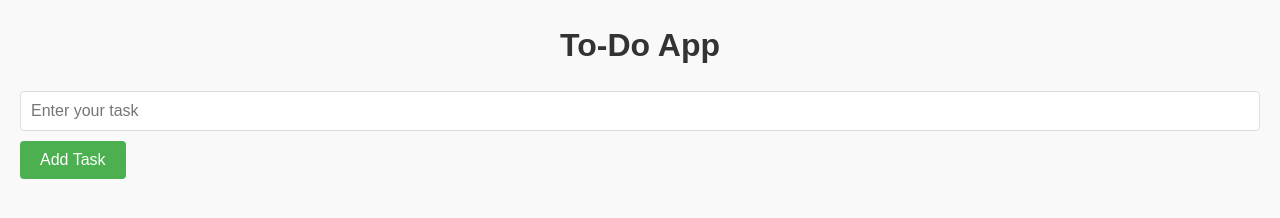
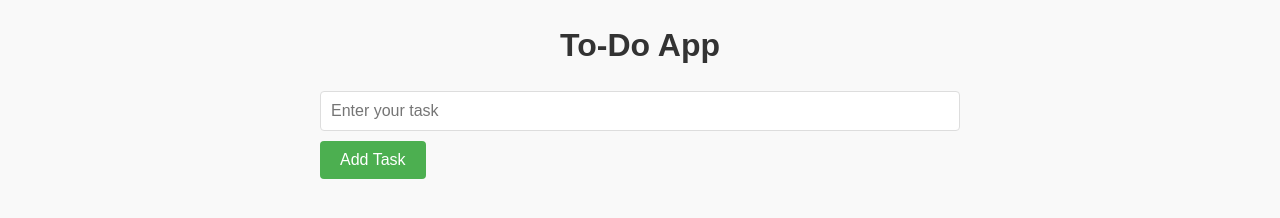
Before and after one commit to webmagiconline22/ToDoApp, a plain HTML site: page index.html in a window 1280 px wide. Drawn offline with Linux system fonts and the light colour scheme.

Commit message:
update the width of the application

```diff
--- a/index.html
+++ b/index.html
@@ -4,7 +4,7 @@
     <title>To-Do App</title>
 	<link rel="stylesheet" type="text/css" href="styles.css">
 </head>
-<body>
+<body class="container">
     <h1>To-Do App</h1>
     <div>
         <input type="text" id="taskInput" placeholder="Enter your task">
--- a/styles.css
+++ b/styles.css
@@ -18,7 +18,7 @@ h1 {
 }
 
 .container {
-    max-width: 400px;
+    max-width: 50%; /* Set the maximum width to 50% of the entire width */
     margin: 0 auto;
 }
 
```
